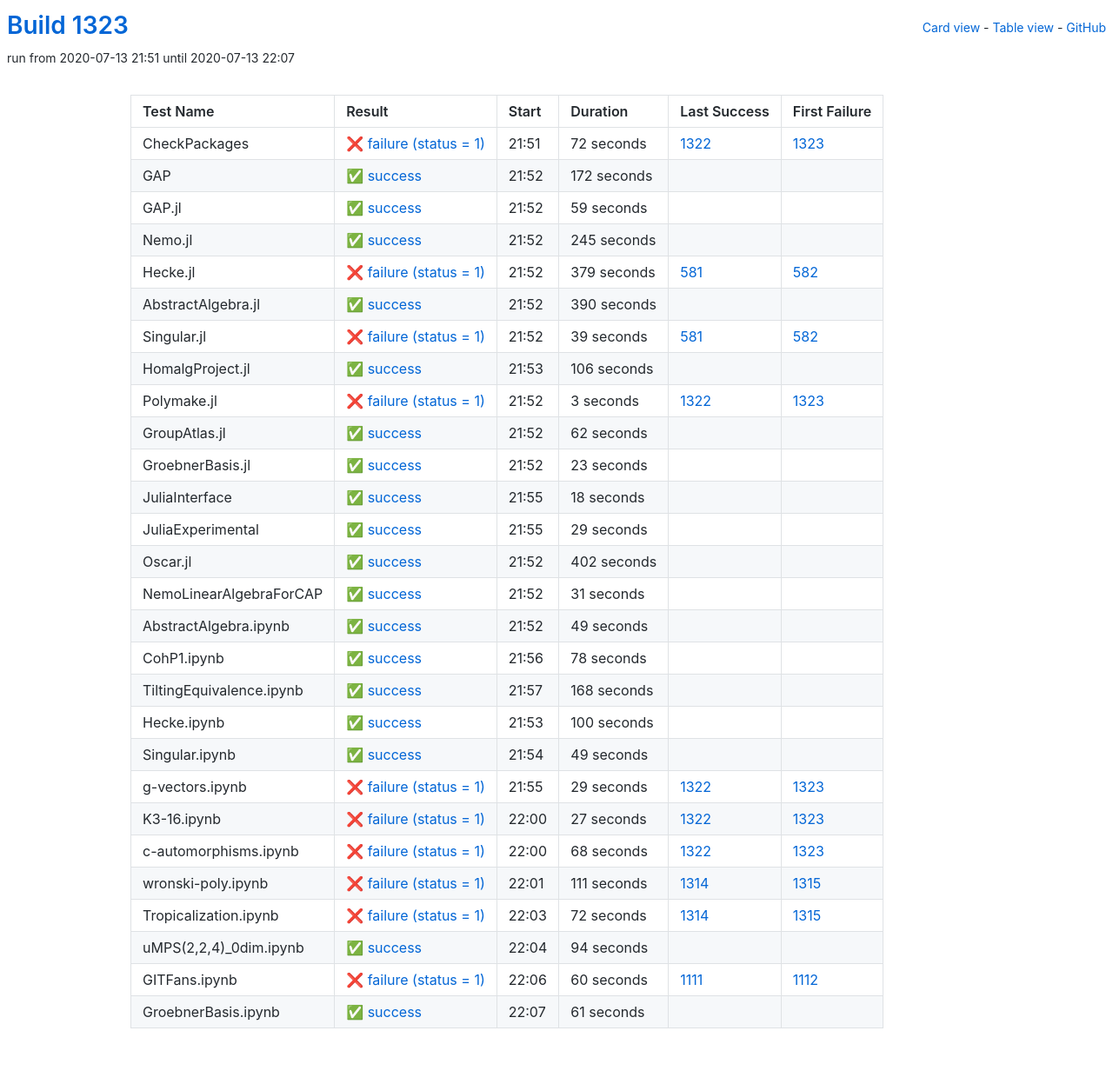
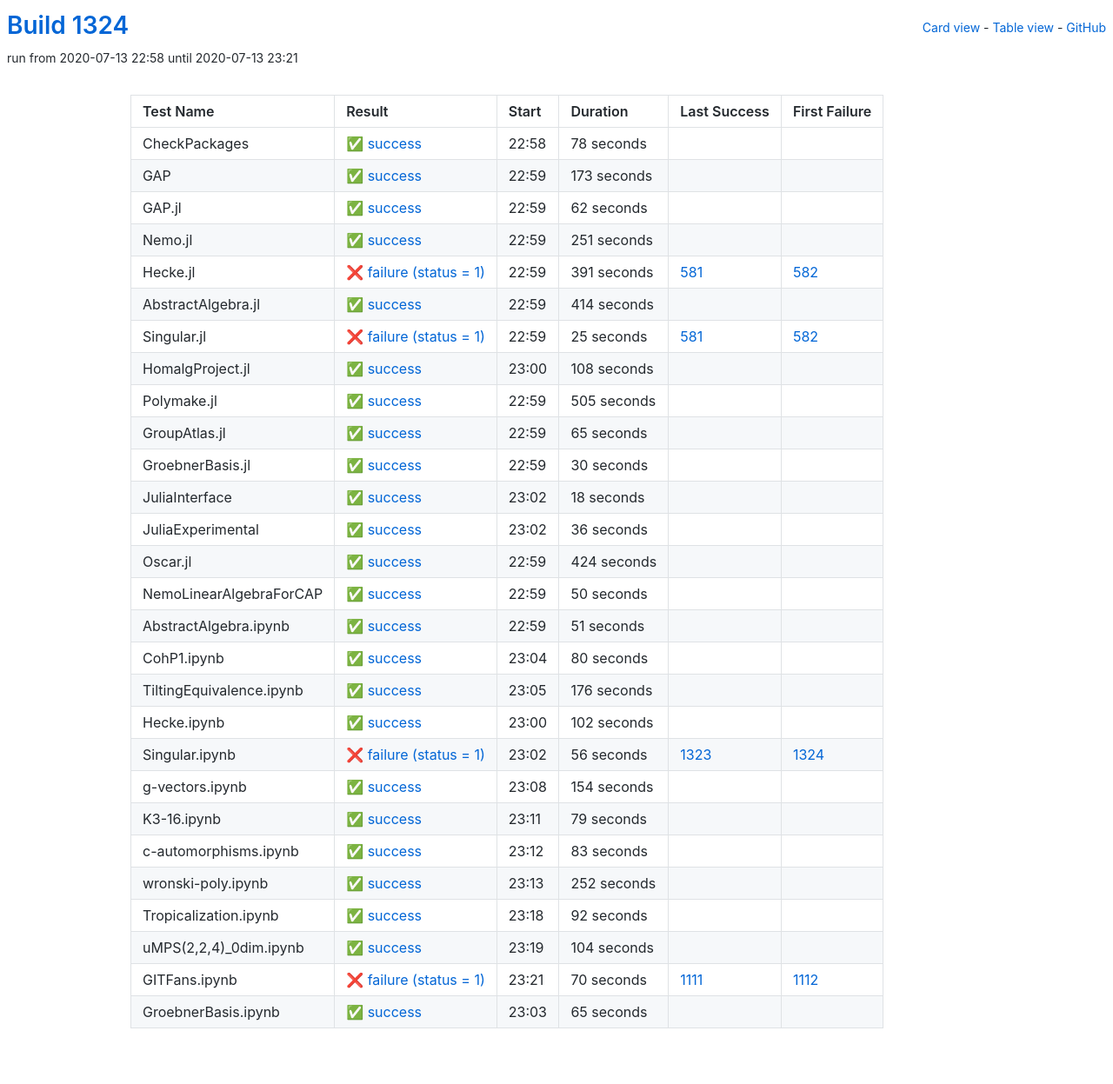
Before and after one commit to oscar-system/oscar-ci-status-1.4, a Jekyll site: the page built from table.html, in a window 1280 px wide. Shown: the whole page at 87% size. Built offline with Jekyll 4.4.1, drawn with Linux system fonts in a browser that asks for light colours.

Commit message:
Build #1324

```diff
--- a/_data/ci.yml
+++ b/_data/ci.yml
@@ -1,6 +1,6 @@
 ---
-build: 1323
-build_url: https://oscarci.mathematik.uni-kl.de/job/oscar-julia-1.4/1323/
+build: 1324
+build_url: https://oscarci.mathematik.uni-kl.de/job/oscar-julia-1.4/1324/
 job: oscar-julia-1.4
 organization: oscar-system
 repo: oscar-ci-status-1.4
@@ -8,116 +8,32 @@ repourl: https://github.com/oscar-system/oscar-ci-status-1.4
 tests:
 - name: CheckPackages
   id: checkpackages
-  log: https://oscarci.mathematik.uni-kl.de/job/oscar-julia-1.4/1323/artifact/logs/build-1323/CheckPackages.log
-  start: 2020-07-13 21:51
-  success: false
-  exitcode: 1
-  status: failure
-  duration: 72
-  last_success: 1322
-  last_success_url: https://oscarci.mathematik.uni-kl.de/job/oscar-julia-1.4/1322/
-  first_failure: 1323
-  first_failure_url: https://oscarci.mathematik.uni-kl.de/job/oscar-julia-1.4/1323/
-- name: GAP
-  id: gap
-  log: https://oscarci.mathematik.uni-kl.de/job/oscar-julia-1.4/1323/artifact/logs/build-1323/GAP.log
-  start: 2020-07-13 21:52
+  log: https://oscarci.mathematik.uni-kl.de/job/oscar-julia-1.4/1324/artifact/logs/build-1324/CheckPackages.log
+  start: 2020-07-13 22:58
   success: true
   exitcode: 0
   status: success
-  duration: 172
+  duration: 78
+  last_success: false
+  last_success_url:
+  first_failure: false
+  first_failure_url:
+- name: GAP
+  id: gap
+  log: https://oscarci.mathematik.uni-kl.de/job/oscar-julia-1.4/1324/artifact/logs/build-1324/GAP.log
+  start: 2020-07-13 22:59
+  success: true
+  exitcode: 0
+  status: success
+  duration: 173
   last_success: false
   last_success_url:
   first_failure: false
   first_failure_url:
 - name: GAP.jl
   id: gap-jl
-  log: https://oscarci.mathematik.uni-kl.de/job/oscar-julia-1.4/1323/artifact/logs/build-1323/GAP.jl.log
-  start: 2020-07-13 21:52
-  success: true
-  exitcode: 0
-  status: success
-  duration: 59
-  last_success: false
-  last_success_url:
-  first_failure: false
-  first_failure_url:
-- name: Nemo.jl
-  id: nemo-jl
-  log: https://oscarci.mathematik.uni-kl.de/job/oscar-julia-1.4/1323/artifact/logs/build-1323/Nemo.jl.log
-  start: 2020-07-13 21:52
-  success: true
-  exitcode: 0
-  status: success
-  duration: 245
-  last_success: false
-  last_success_url:
-  first_failure: false
-  first_failure_url:
-- name: Hecke.jl
-  id: hecke-jl
-  log: https://oscarci.mathematik.uni-kl.de/job/oscar-julia-1.4/1323/artifact/logs/build-1323/Hecke.jl.log
-  start: 2020-07-13 21:52
-  success: false
-  exitcode: 1
-  status: failure
-  duration: 379
-  last_success: 581
-  last_success_url: https://oscarci.mathematik.uni-kl.de/job/oscar-julia-1.4/581/
-  first_failure: 582
-  first_failure_url: https://oscarci.mathematik.uni-kl.de/job/oscar-julia-1.4/582/
-- name: AbstractAlgebra.jl
-  id: abstractalgebra-jl
-  log: https://oscarci.mathematik.uni-kl.de/job/oscar-julia-1.4/1323/artifact/logs/build-1323/AbstractAlgebra.jl.log
-  start: 2020-07-13 21:52
-  success: true
-  exitcode: 0
-  status: success
-  duration: 390
-  last_success: false
-  last_success_url:
-  first_failure: false
-  first_failure_url:
-- name: Singular.jl
-  id: singular-jl
-  log: https://oscarci.mathematik.uni-kl.de/job/oscar-julia-1.4/1323/artifact/logs/build-1323/Singular.jl.log
-  start: 2020-07-13 21:52
-  success: false
-  exitcode: 1
-  status: failure
-  duration: 39
-  last_success: 581
-  last_success_url: https://oscarci.mathematik.uni-kl.de/job/oscar-julia-1.4/581/
-  first_failure: 582
-  first_failure_url: https://oscarci.mathematik.uni-kl.de/job/oscar-julia-1.4/582/
-- name: HomalgProject.jl
-  id: homalgproject-jl
-  log: https://oscarci.mathematik.uni-kl.de/job/oscar-julia-1.4/1323/artifact/logs/build-1323/HomalgProject.jl.log
-  start: 2020-07-13 21:53
-  success: true
-  exitcode: 0
-  status: success
-  duration: 106
-  last_success: false
-  last_success_url:
-  first_failure: false
-  first_failure_url:
-- name: Polymake.jl
-  id: polymake-jl
-  log: https://oscarci.mathematik.uni-kl.de/job/oscar-julia-1.4/1323/artifact/logs/build-1323/Polymake.jl.log
-  start: 2020-07-13 21:52
-  success: false
-  exitcode: 1
-  status: failure
-  duration: 3
-  last_success: 1322
-  last_success_url: https://oscarci.mathematik.uni-kl.de/job/oscar-julia-1.4/1322/
-  first_failure: 1323
-  first_failure_url: https://oscarci.mathematik.uni-kl.de/job/oscar-julia-1.4/1323/
-- name: GroupAtlas.jl
-  id: groupatlas-jl
-  log: https://oscarci.mathematik.uni-kl.de/job/oscar-julia-1.4/1323/artifact/logs/build-1323/GroupAtlas.jl.log
-  start: 2020-07-13 21:52
+  log: https://oscarci.mathematik.uni-kl.de/job/oscar-julia-1.4/1324/artifact/logs/build-1324/GAP.jl.log
+  start: 2020-07-13 22:59
   success: true
   exitcode: 0
   status: success
@@ -126,22 +42,106 @@ tests:
   last_success_url:
   first_failure: false
   first_failure_url:
-- name: GroebnerBasis.jl
-  id: groebnerbasis-jl
-  log: https://oscarci.mathematik.uni-kl.de/job/oscar-julia-1.4/1323/artifact/logs/build-1323/GroebnerBasis.jl.log
-  start: 2020-07-13 21:52
+- name: Nemo.jl
+  id: nemo-jl
+  log: https://oscarci.mathematik.uni-kl.de/job/oscar-julia-1.4/1324/artifact/logs/build-1324/Nemo.jl.log
+  start: 2020-07-13 22:59
   success: true
   exitcode: 0
   status: success
-  duration: 23
+  duration: 251
+  last_success: false
+  last_success_url:
+  first_failure: false
+  first_failure_url:
+- name: Hecke.jl
+  id: hecke-jl
+  log: https://oscarci.mathematik.uni-kl.de/job/oscar-julia-1.4/1324/artifact/logs/build-1324/Hecke.jl.log
+  start: 2020-07-13 22:59
+  success: false
+  exitcode: 1
+  status: failure
+  duration: 391
+  last_success: 581
+  last_success_url: https://oscarci.mathematik.uni-kl.de/job/oscar-julia-1.4/581/
+  first_failure: 582
+  first_failure_url: https://oscarci.mathematik.uni-kl.de/job/oscar-julia-1.4/582/
+- name: AbstractAlgebra.jl
+  id: abstractalgebra-jl
+  log: https://oscarci.mathematik.uni-kl.de/job/oscar-julia-1.4/1324/artifact/logs/build-1324/AbstractAlgebra.jl.log
+  start: 2020-07-13 22:59
+  success: true
+  exitcode: 0
+  status: success
+  duration: 414
+  last_success: false
+  last_success_url:
+  first_failure: false
+  first_failure_url:
+- name: Singular.jl
+  id: singular-jl
+  log: https://oscarci.mathematik.uni-kl.de/job/oscar-julia-1.4/1324/artifact/logs/build-1324/Singular.jl.log
+  start: 2020-07-13 22:59
+  success: false
+  exitcode: 1
+  status: failure
+  duration: 25
+  last_success: 581
+  last_success_url: https://oscarci.mathematik.uni-kl.de/job/oscar-julia-1.4/581/
+  first_failure: 582
+  first_failure_url: https://oscarci.mathematik.uni-kl.de/job/oscar-julia-1.4/582/
+- name: HomalgProject.jl
+  id: homalgproject-jl
+  log: https://oscarci.mathematik.uni-kl.de/job/oscar-julia-1.4/1324/artifact/logs/build-1324/HomalgProject.jl.log
+  start: 2020-07-13 23:00
+  success: true
+  exitcode: 0
+  status: success
+  duration: 108
+  last_success: false
+  last_success_url:
+  first_failure: false
+  first_failure_url:
+- name: Polymake.jl
+  id: polymake-jl
+  log: https://oscarci.mathematik.uni-kl.de/job/oscar-julia-1.4/1324/artifact/logs/build-1324/Polymake.jl.log
+  start: 2020-07-13 22:59
+  success: true
+  exitcode: 0
+  status: success
+  duration: 505
+  last_success: false
+  last_success_url:
+  first_failure: false
+  first_failure_url:
+- name: GroupAtlas.jl
+  id: groupatlas-jl
+  log: https://oscarci.mathematik.uni-kl.de/job/oscar-julia-1.4/1324/artifact/logs/build-1324/GroupAtlas.jl.log
+  start: 2020-07-13 22:59
+  success: true
+  exitcode: 0
+  status: success
+  duration: 65
+  last_success: false
+  last_success_url:
+  first_failure: false
+  first_failure_url:
+- name: GroebnerBasis.jl
+  id: groebnerbasis-jl
+  log: https://oscarci.mathematik.uni-kl.de/job/oscar-julia-1.4/1324/artifact/logs/build-1324/GroebnerBasis.jl.log
+  start: 2020-07-13 22:59
+  success: true
+  exitcode: 0
+  status: success
+  duration: 30
   last_success: false
   last_success_url:
   first_failure: false
   first_failure_url:
 - name: JuliaInterface
   id: juliainterface
-  log: https://oscarci.mathematik.uni-kl.de/job/oscar-julia-1.4/1323/artifact/logs/build-1323/JuliaInterface.log
-  start: 2020-07-13 21:55
+  log: https://oscarci.mathematik.uni-kl.de/job/oscar-julia-1.4/1324/artifact/logs/build-1324/JuliaInterface.log
+  start: 2020-07-13 23:02
   success: true
   exitcode: 0
   status: success
@@ -152,192 +152,192 @@ tests:
   first_failure_url:
 - name: JuliaExperimental
   id: juliaexperimental
-  log: https://oscarci.mathematik.uni-kl.de/job/oscar-julia-1.4/1323/artifact/logs/build-1323/JuliaExperimental.log
-  start: 2020-07-13 21:55
+  log: https://oscarci.mathematik.uni-kl.de/job/oscar-julia-1.4/1324/artifact/logs/build-1324/JuliaExperimental.log
+  start: 2020-07-13 23:02
   success: true
   exitcode: 0
   status: success
-  duration: 29
+  duration: 36
   last_success: false
   last_success_url:
   first_failure: false
   first_failure_url:
 - name: Oscar.jl
   id: oscar-jl
-  log: https://oscarci.mathematik.uni-kl.de/job/oscar-julia-1.4/1323/artifact/logs/build-1323/Oscar.jl.log
-  start: 2020-07-13 21:52
+  log: https://oscarci.mathematik.uni-kl.de/job/oscar-julia-1.4/1324/artifact/logs/build-1324/Oscar.jl.log
+  start: 2020-07-13 22:59
   success: true
   exitcode: 0
   status: success
-  duration: 402
+  duration: 424
   last_success: false
   last_success_url:
   first_failure: false
   first_failure_url:
 - name: NemoLinearAlgebraForCAP
   id: nemolinearalgebraforcap
-  log: https://oscarci.mathematik.uni-kl.de/job/oscar-julia-1.4/1323/artifact/logs/build-1323/NemoLinearAlgebraForCAP.log
-  start: 2020-07-13 21:52
+  log: https://oscarci.mathematik.uni-kl.de/job/oscar-julia-1.4/1324/artifact/logs/build-1324/NemoLinearAlgebraForCAP.log
+  start: 2020-07-13 22:59
   success: true
   exitcode: 0
   status: success
-  duration: 31
+  duration: 50
   last_success: false
   last_success_url:
   first_failure: false
   first_failure_url:
 - name: AbstractAlgebra.ipynb
   id: abstractalgebra-ipynb
-  log: https://oscarci.mathematik.uni-kl.de/job/oscar-julia-1.4/1323/artifact/logs/build-1323/AbstractAlgebra.ipynb.log
-  start: 2020-07-13 21:52
+  log: https://oscarci.mathematik.uni-kl.de/job/oscar-julia-1.4/1324/artifact/logs/build-1324/AbstractAlgebra.ipynb.log
+  start: 2020-07-13 22:59
   success: true
   exitcode: 0
   status: success
-  duration: 49
+  duration: 51
   last_success: false
   last_success_url:
   first_failure: false
   first_failure_url:
 - name: CohP1.ipynb
   id: cohp1-ipynb
-  log: https://oscarci.mathematik.uni-kl.de/job/oscar-julia-1.4/1323/artifact/logs/build-1323/CohP1.ipynb.log
-  start: 2020-07-13 21:56
+  log: https://oscarci.mathematik.uni-kl.de/job/oscar-julia-1.4/1324/artifact/logs/build-1324/CohP1.ipynb.log
+  start: 2020-07-13 23:04
   success: true
   exitcode: 0
   status: success
-  duration: 78
+  duration: 80
   last_success: false
   last_success_url:
   first_failure: false
   first_failure_url:
 - name: TiltingEquivalence.ipynb
   id: tiltingequivalence-ipynb
-  log: https://oscarci.mathematik.uni-kl.de/job/oscar-julia-1.4/1323/artifact/logs/build-1323/TiltingEquivalence.ipynb.log
-  start: 2020-07-13 21:57
+  log: https://oscarci.mathematik.uni-kl.de/job/oscar-julia-1.4/1324/artifact/logs/build-1324/TiltingEquivalence.ipynb.log
+  start: 2020-07-13 23:05
   success: true
   exitcode: 0
   status: success
-  duration: 168
+  duration: 176
   last_success: false
   last_success_url:
   first_failure: false
   first_failure_url:
 - name: Hecke.ipynb
   id: hecke-ipynb
-  log: https://oscarci.mathematik.uni-kl.de/job/oscar-julia-1.4/1323/artifact/logs/build-1323/Hecke.ipynb.log
-  start: 2020-07-13 21:53
+  log: https://oscarci.mathematik.uni-kl.de/job/oscar-julia-1.4/1324/artifact/logs/build-1324/Hecke.ipynb.log
+  start: 2020-07-13 23:00
   success: true
   exitcode: 0
   status: success
-  duration: 100
+  duration: 102
   last_success: false
   last_success_url:
   first_failure: false
   first_failure_url:
 - name: Singular.ipynb
   id: singular-ipynb
-  log: https://oscarci.mathematik.uni-kl.de/job/oscar-julia-1.4/1323/artifact/logs/build-1323/Singular.ipynb.log
-  start: 2020-07-13 21:54
+  log: https://oscarci.mathematik.uni-kl.de/job/oscar-julia-1.4/1324/artifact/logs/build-1324/Singular.ipynb.log
+  start: 2020-07-13 23:02
+  success: false
+  exitcode: 1
+  status: failure
+  duration: 56
+  last_success: 1323
+  last_success_url: https://oscarci.mathematik.uni-kl.de/job/oscar-julia-1.4/1323/
+  first_failure: 1324
+  first_failure_url: https://oscarci.mathematik.uni-kl.de/job/oscar-julia-1.4/1324/
+- name: g-vectors.ipynb
+  id: g-vectors-ipynb
+  log: https://oscarci.mathematik.uni-kl.de/job/oscar-julia-1.4/1324/artifact/logs/build-1324/g-vectors.ipynb.log
+  start: 2020-07-13 23:08
   success: true
   exitcode: 0
   status: success
-  duration: 49
+  duration: 154
   last_success: false
   last_success_url:
   first_failure: false
   first_failure_url:
-- name: g-vectors.ipynb
-  id: g-vectors-ipynb
-  log: https://oscarci.mathematik.uni-kl.de/job/oscar-julia-1.4/1323/artifact/logs/build-1323/g-vectors.ipynb.log
-  start: 2020-07-13 21:55
-  success: false
-  exitcode: 1
-  status: failure
-  duration: 29
-  last_success: 1322
-  last_success_url: https://oscarci.mathematik.uni-kl.de/job/oscar-julia-1.4/1322/
-  first_failure: 1323
-  first_failure_url: https://oscarci.mathematik.uni-kl.de/job/oscar-julia-1.4/1323/
 - name: K3-16.ipynb
   id: k3-16-ipynb
-  log: https://oscarci.mathematik.uni-kl.de/job/oscar-julia-1.4/1323/artifact/logs/build-1323/K3-16.ipynb.log
-  start: 2020-07-13 22:00
-  success: false
-  exitcode: 1
-  status: failure
-  duration: 27
-  last_success: 1322
-  last_success_url: https://oscarci.mathematik.uni-kl.de/job/oscar-julia-1.4/1322/
-  first_failure: 1323
-  first_failure_url: https://oscarci.mathematik.uni-kl.de/job/oscar-julia-1.4/1323/
-- name: c-automorphisms.ipynb
-  id: c-automorphisms-ipynb
-  log: https://oscarci.mathematik.uni-kl.de/job/oscar-julia-1.4/1323/artifact/logs/build-1323/c-automorphisms.ipynb.log
-  start: 2020-07-13 22:00
-  success: false
-  exitcode: 1
-  status: failure
-  duration: 68
-  last_success: 1322
-  last_success_url: https://oscarci.mathematik.uni-kl.de/job/oscar-julia-1.4/1322/
-  first_failure: 1323
-  first_failure_url: https://oscarci.mathematik.uni-kl.de/job/oscar-julia-1.4/1323/
-- name: wronski-poly.ipynb
-  id: wronski-poly-ipynb
-  log: https://oscarci.mathematik.uni-kl.de/job/oscar-julia-1.4/1323/artifact/logs/build-1323/wronski-poly.ipynb.log
-  start: 2020-07-13 22:01
-  success: false
-  exitcode: 1
-  status: failure
-  duration: 111
-  last_success: 1314
-  last_success_url: https://oscarci.mathematik.uni-kl.de/job/oscar-julia-1.4/1314/
-  first_failure: 1315
-  first_failure_url: https://oscarci.mathematik.uni-kl.de/job/oscar-julia-1.4/1315/
-- name: Tropicalization.ipynb
-  id: tropicalization-ipynb
-  log: https://oscarci.mathematik.uni-kl.de/job/oscar-julia-1.4/1323/artifact/logs/build-1323/Tropicalization.ipynb.log
-  start: 2020-07-13 22:03
-  success: false
-  exitcode: 1
-  status: failure
-  duration: 72
-  last_success: 1314
-  last_success_url: https://oscarci.mathematik.uni-kl.de/job/oscar-julia-1.4/1314/
-  first_failure: 1315
-  first_failure_url: https://oscarci.mathematik.uni-kl.de/job/oscar-julia-1.4/1315/
-- name: uMPS(2,2,4)_0dim.ipynb
-  id: umps-2-2-4-0dim-ipynb
-  log: https://oscarci.mathematik.uni-kl.de/job/oscar-julia-1.4/1323/artifact/logs/build-1323/uMPS-2-2-4-_0dim.ipynb.log
-  start: 2020-07-13 22:04
+  log: https://oscarci.mathematik.uni-kl.de/job/oscar-julia-1.4/1324/artifact/logs/build-1324/K3-16.ipynb.log
+  start: 2020-07-13 23:11
   success: true
   exitcode: 0
   status: success
-  duration: 94
+  duration: 79
+  last_success: false
+  last_success_url:
+  first_failure: false
+  first_failure_url:
+- name: c-automorphisms.ipynb
+  id: c-automorphisms-ipynb
+  log: https://oscarci.mathematik.uni-kl.de/job/oscar-julia-1.4/1324/artifact/logs/build-1324/c-automorphisms.ipynb.log
+  start: 2020-07-13 23:12
+  success: true
+  exitcode: 0
+  status: success
+  duration: 83
+  last_success: false
+  last_success_url:
+  first_failure: false
+  first_failure_url:
+- name: wronski-poly.ipynb
+  id: wronski-poly-ipynb
+  log: https://oscarci.mathematik.uni-kl.de/job/oscar-julia-1.4/1324/artifact/logs/build-1324/wronski-poly.ipynb.log
+  start: 2020-07-13 23:13
+  success: true
+  exitcode: 0
+  status: success
+  duration: 252
+  last_success: false
+  last_success_url:
+  first_failure: false
+  first_failure_url:
+- name: Tropicalization.ipynb
+  id: tropicalization-ipynb
+  log: https://oscarci.mathematik.uni-kl.de/job/oscar-julia-1.4/1324/artifact/logs/build-1324/Tropicalization.ipynb.log
+  start: 2020-07-13 23:18
+  success: true
+  exitcode: 0
+  status: success
+  duration: 92
+  last_success: false
+  last_success_url:
+  first_failure: false
+  first_failure_url:
+- name: uMPS(2,2,4)_0dim.ipynb
+  id: umps-2-2-4-0dim-ipynb
+  log: https://oscarci.mathematik.uni-kl.de/job/oscar-julia-1.4/1324/artifact/logs/build-1324/uMPS-2-2-4-_0dim.ipynb.log
+  start: 2020-07-13 23:19
+  success: true
+  exitcode: 0
+  status: success
+  duration: 104
   last_success: false
   last_success_url:
   first_failure: false
   first_failure_url:
 - name: GITFans.ipynb
   id: gitfans-ipynb
-  log: https://oscarci.mathematik.uni-kl.de/job/oscar-julia-1.4/1323/artifact/logs/build-1323/GITFans.ipynb.log
-  start: 2020-07-13 22:06
+  log: https://oscarci.mathematik.uni-kl.de/job/oscar-julia-1.4/1324/artifact/logs/build-1324/GITFans.ipynb.log
+  start: 2020-07-13 23:21
   success: false
   exitcode: 1
   status: failure
-  duration: 60
+  duration: 70
   last_success: 1111
   last_success_url: https://oscarci.mathematik.uni-kl.de/job/oscar-julia-1.4/1111/
   first_failure: 1112
   first_failure_url: https://oscarci.mathematik.uni-kl.de/job/oscar-julia-1.4/1112/
 - name: GroebnerBasis.ipynb
   id: groebnerbasis-ipynb
-  log: https://oscarci.mathematik.uni-kl.de/job/oscar-julia-1.4/1323/artifact/logs/build-1323/GroebnerBasis.ipynb.log
-  start: 2020-07-13 22:07
+  log: https://oscarci.mathematik.uni-kl.de/job/oscar-julia-1.4/1324/artifact/logs/build-1324/GroebnerBasis.ipynb.log
+  start: 2020-07-13 23:03
   success: true
   exitcode: 0
   status: success
-  duration: 61
+  duration: 65
   last_success: false
   last_success_url:
   first_failure: false
```
Also changed, not shown: README.md.
